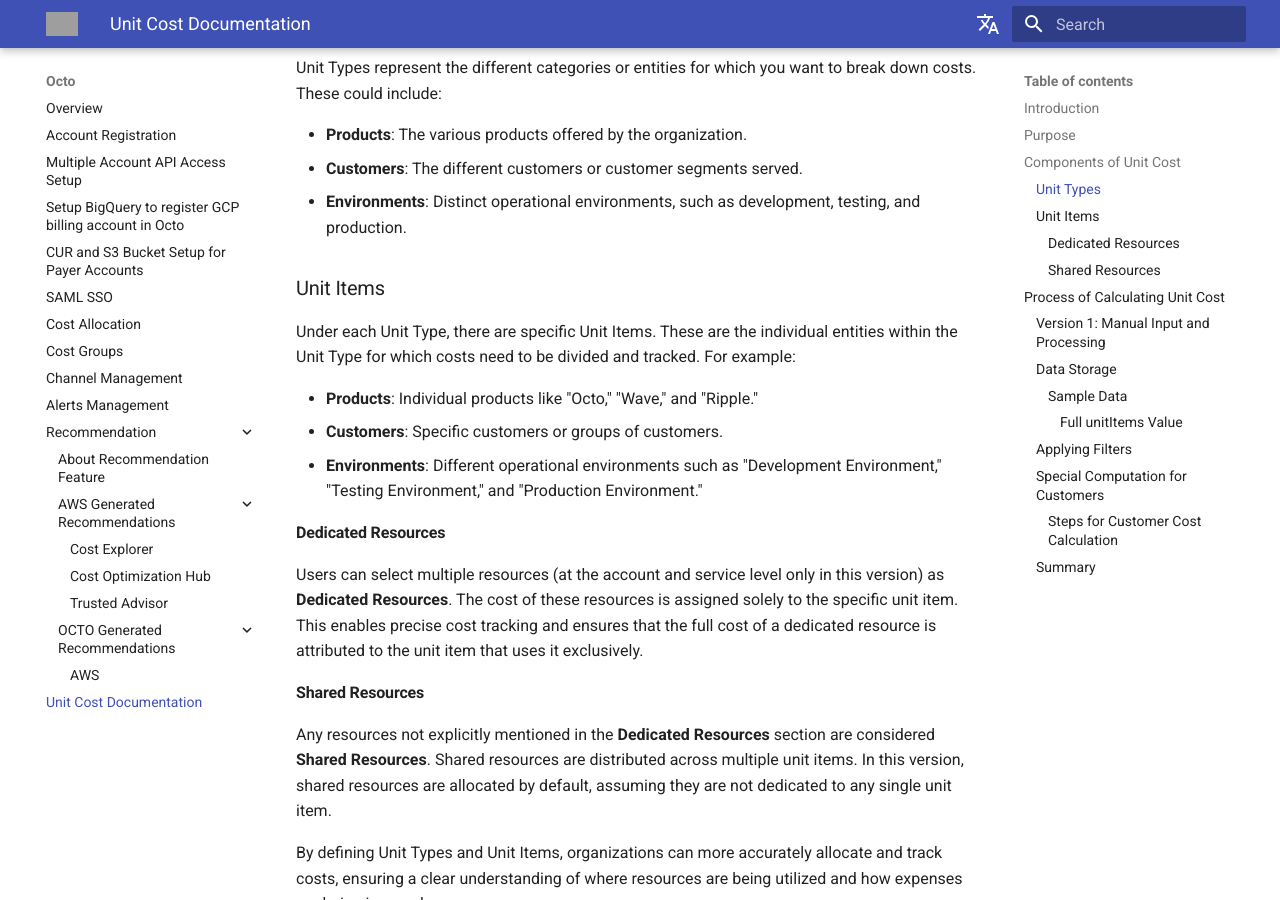
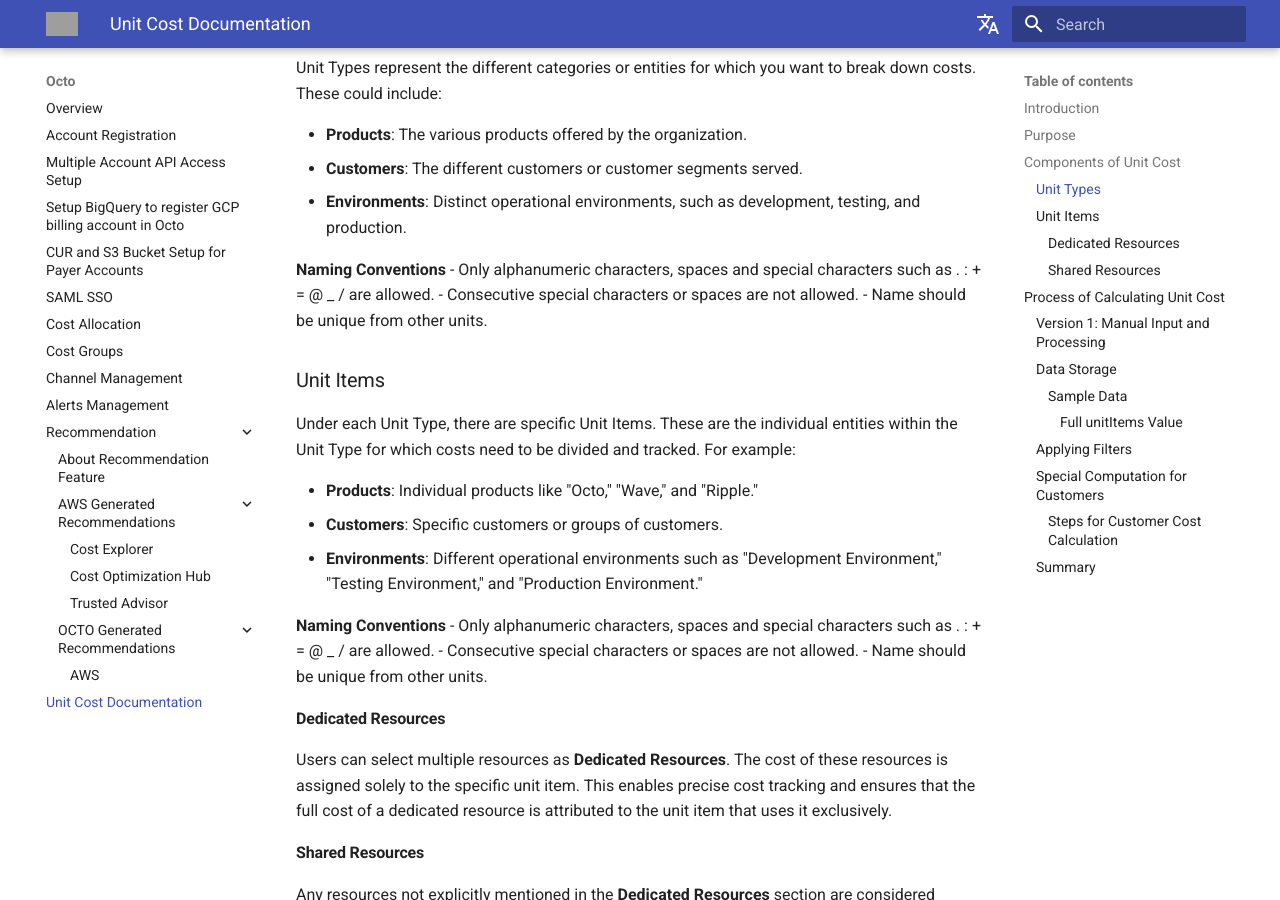
Before and after one commit to alphauslabs/tmpdocs, an MkDocs documentation site: the page built from docs/octo/unitcost.md, in a window 1280 px wide and 900 px high, scrolled down 714 px. Built offline with MkDocs 1.6.1 and Material for MkDocs 9.7.7, drawn with Linux system fonts in a browser that asks for light colours; comment, search, counter and statistics services are not loaded; grey boxes are pictures that could not be loaded.

Commit message:
docs: add naming conventions for unit types and items in unit cost documentation

```diff
--- a/docs/octo/unitcost.md
+++ b/docs/octo/unitcost.md
@@ -20,6 +20,11 @@ Unit Types represent the different categories or entities for which you want to
 - **Customers**: The different customers or customer segments served.
 - **Environments**: Distinct operational environments, such as development, testing, and production.
 
+**Naming Conventions**
+- Only alphanumeric characters, spaces and special characters such as  . : + = @ _ / are allowed.
+- Consecutive special characters or spaces are not allowed.
+- Name should be unique from other units.
+
 ### Unit Items
 
 Under each Unit Type, there are specific Unit Items. These are the individual entities within the Unit Type for which costs need to be divided and tracked. For example:
@@ -28,9 +33,14 @@ Under each Unit Type, there are specific Unit Items. These are the individual en
 - **Customers**: Specific customers or groups of customers.
 - **Environments**: Different operational environments such as "Development Environment," "Testing Environment," and "Production Environment."
 
+**Naming Conventions**
+- Only alphanumeric characters, spaces and special characters such as  . : + = @ _ / are allowed.
+- Consecutive special characters or spaces are not allowed.
+- Name should be unique from other units.
+
 #### Dedicated Resources
 
-Users can select multiple resources (at the account and service level only in this version) as **Dedicated Resources**. The cost of these resources is assigned solely to the specific unit item. This enables precise cost tracking and ensures that the full cost of a dedicated resource is attributed to the unit item that uses it exclusively.
+Users can select multiple resources as **Dedicated Resources**. The cost of these resources is assigned solely to the specific unit item. This enables precise cost tracking and ensures that the full cost of a dedicated resource is attributed to the unit item that uses it exclusively.
 
 #### Shared Resources
 
```
